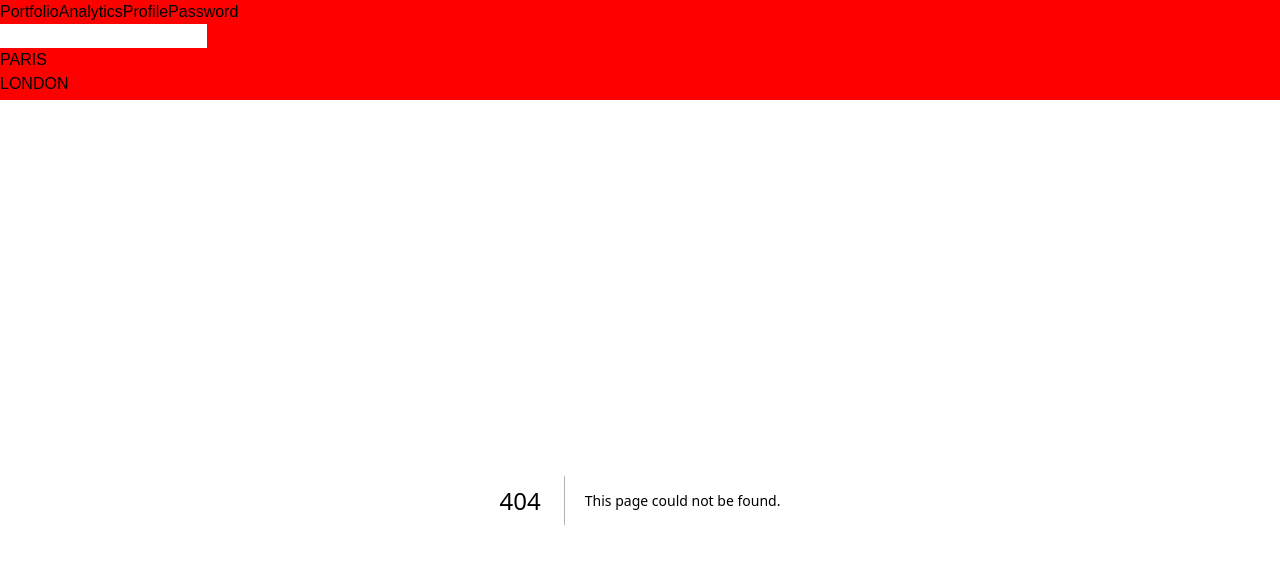
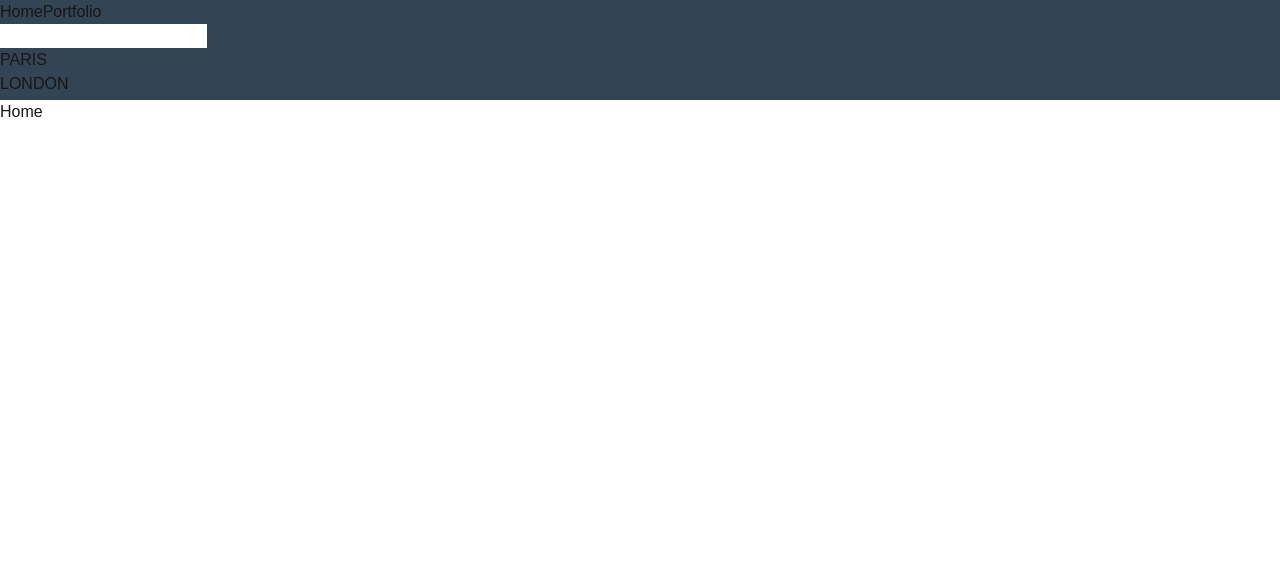
Before and after one commit to gymmyck/Crypto_App, a Next.js app: page /home in a window 1280 px wide. Before the commit this address had no page. Shown: the top 564 px of the page. Built offline with nearby package versions, Linux system fonts and the light colour scheme.

Commit message:
added navbar links

```diff
--- /dev/null
+++ b/src/app/home/page.tsx
@@ -0,0 +1,13 @@
+import Image from "next/image";
+
+export default function Portfolio({ params }: { params: { portfolioId: string } }) {
+  return (
+      <main className="flex flex-col gap-8 row-start-2 items-center sm:items-start">
+        <div className="flex flex-col gap-8 row-start-2 items-center sm:items-start">
+          <p className="flex flex-col gap-8 row-start-2 items-center sm:items-start">Home</p>
+        </div>
+
+        {params.portfolioId}
+      </main>
+  );
+}
--- a/src/app/layout.tsx
+++ b/src/app/layout.tsx
@@ -30,12 +30,10 @@ export default function RootLayout({
   return (
     <html lang="en">
       <body className={`${geistSans.variable} ${geistMono.variable} antialiased`}>
-        <div style={{ height: '100px', background: 'red' }}>
+        <div style={{ height: '100px', background: '#345' }}>
           <div>
+            <Link href="/home">Home</Link>
             <Link href="/portfolio">Portfolio</Link>
-            <Link href="/dashboard/analytics">Analytics</Link>
-            <Link href="/dashboard/settings/profile">Profile</Link>
-            <Link href="/dashboard/settings/password">Password</Link>
           </div>
 
           <Navbar />
--- a/src/app/dashboard/layout.tsx
+++ b/src/app/portfolio/layout.tsx
@@ -5,7 +5,7 @@ export default function RootLayout({
 }>) {
     return (
         <div>
-                <div style={{ height: '100px', background: 'green' }}></div>
+                <div style={{ height: '100px', background: '#456' }}></div>
                 {children}
         </div>
     );
```
Also changed, not shown: src/app/portfolio/analytics/page.tsx (renamed from src/app/dashboard/analytics/page.tsx), src/app/portfolio/settings/layout.tsx (renamed from src/app/dashboard/settings/layout.tsx), src/app/portfolio/settings/password/page.tsx (renamed from src/app/dashboard/settings/password/page.tsx), src/app/portfolio/settings/profile/page.tsx (renamed from src/app/dashboard/settings/profile/page.tsx).
